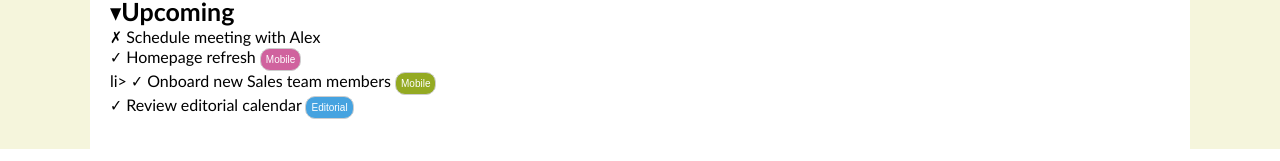
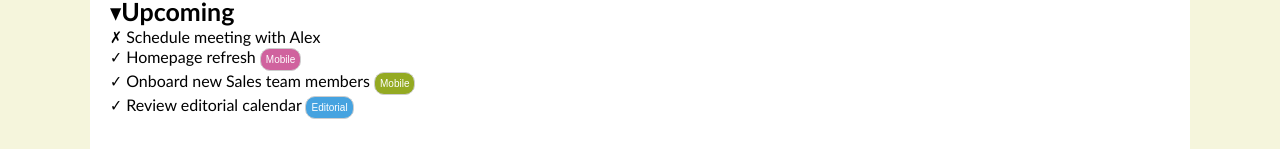
Before and after one commit to Johnnyfromtheblock4/html-css-toboolist, a plain HTML site: page index.html in a window 1280 px wide. Shown: the part 342-503 px from the top of the page. Drawn offline with Linux system fonts and the light colour scheme.

Commit message:
ultima correzione

```diff
--- a/index.html
+++ b/index.html
@@ -58,7 +58,7 @@
 
             <li> &check; Homepage refresh <button class="website">Mobile</button></li>
 
-            li> &check; Onboard new Sales team members <button class="sales">Mobile</button></li>
+            <li> &check; Onboard new Sales team members <button class="sales">Mobile</button></li>
 
             <li> &check; Review editorial calendar <button class="editorials">Editorial</button></li>
 
```
